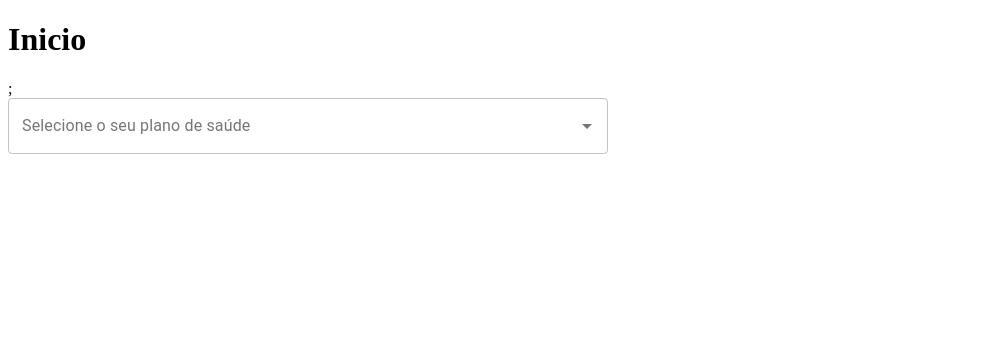
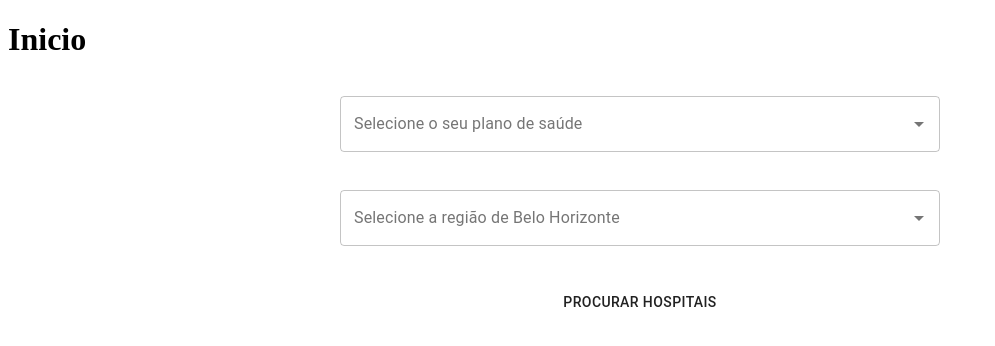
Before and after one commit to GabrielJunqueira/Projeto-Hospitais, a React (Create React App) app: page /inicio in a window 1280 px wide. Shown: the top 346 px of the page, without its empty margins (0-995 px from the left). Built offline with nearby package versions, Linux system fonts and the light colour scheme.

Commit message:
Update: Algumas mudanças na página ínicio

```diff
--- a/src/components/SelectBox/SelectBox.css
+++ b/src/components/SelectBox/SelectBox.css
@@ -3,4 +3,21 @@
     background-color: black;
     border-color: brown;
     margin: 25%;
+    width: 100%;
 }
+
+.autoCampo{
+    margin-top: 3%;
+    width: 100%;
+    display: flex;
+    justify-content: center;
+    margin-bottom: 2%;
+}
+
+.searchButton{
+    display: flex;
+    size: 50%;
+    justify-content: center;
+    margin-top: 3%;
+    color: bisque;
+}
--- a/src/components/SelectBox/SelectBox.js
+++ b/src/components/SelectBox/SelectBox.js
@@ -1,13 +1,16 @@
 import react from "react";
-import { NativeSelect } from "@material-ui/core";
+import { Button, NativeSelect } from "@material-ui/core";
 import { Autocomplete } from "@material-ui/lab";
 import { TextField } from "@material-ui/core";
 import "./SelectBox.css";
+import { Link } from 'react-router-dom';
+
 
 function SelectBox() {
   return (
     <div>
       <div classname="SelectionBox">
+        <div className="autoCampo">
           <Autocomplete
             className="inputPlanos"
             id="combo-box-demo"
@@ -23,7 +26,34 @@ function SelectBox() {
             )}
           />
         </div>
-
+        <div className="autoCampo">
+          <Autocomplete
+            className="inputPlanos"
+            id="combo-box-demo"
+            options={regionList}
+            getOptionLabel={(option) => option.regiao}
+            style={{ width: 600 }}
+            renderInput={(params) => (
+              <TextField
+                {...params}
+                label="Selecione a região de Belo Horizonte"
+                variant="outlined"
+              />
+            )}
+          />
+        </div>
+      </div>
+      <div className="searchButton">
+      <Button
+        id="pesquisar"
+        className="btn btn-outline-danger"
+        to={{
+          pathname: "/consulta",
+        }}
+      >
+        Procurar Hospitais
+      </Button>
+      </div>
     </div>
   );
 }
@@ -40,4 +70,16 @@ const planosList = [
   { plano: "Vitallis" },
 ];
 
+const regionList = [
+  { regiao: "Barreiro" },
+  { regiao: "Centro-Sul" },
+  { regiao: "Leste" },
+  { regiao: "Nordeste" },
+  { regiao: "Noroeste" },
+  { regiao: "Norte" },
+  { regiao: "Oeste" },
+  { regiao: "Pampulha" },
+  { regiao: "Venda Nova" },
+];
+
 export default SelectBox;
--- /dev/null
+++ b/src/pages/Inicio/Inicio.css
@@ -0,0 +1,9 @@
+.Container{
+    width: 100%;
+    margin: 25%;
+    background-color: brown !important;
+    display: flex;
+    justify-content: center;
+    border-color: red;
+
+}
--- a/src/pages/Inicio/Inicio.js
+++ b/src/pages/Inicio/Inicio.js
@@ -1,11 +1,15 @@
 import React from "react";
 import SelectBox from "../../components/SelectBox/SelectBox";
+
 
 function Inicio() {
   return (
     <div>
-      <h1>Inicio</h1>;
-      <SelectBox />
+    <h1>Inicio</h1>
+    <div className = "Container">
+        <SelectBox />
+
+    </div>
     </div>
   );
 }
--- /dev/null
+++ b/src/pages/Testes/Testes.js
@@ -0,0 +1,23 @@
+import react from "react";
+
+function Testes(){
+    return(
+        <div><h1>TESTES</h1>
+        <button onClick = {() =>clicou()}> CLICAAAA
+            </button>
+            </div>
+    );
+}
+
+function clicou(){
+    console.log(pessoa.idade++);
+}
+
+const pessoa = {
+    nome: "Gabriel",
+    idade: 19,
+    altura: 1.88,
+    curso: "Engenharia"
+};
+
+export default Testes;
--- /dev/null
+++ b/src/pages/Testes/index.js
@@ -0,0 +1 @@
+export {default} from "./Testes";
--- a/src/routes.js
+++ b/src/routes.js
@@ -1,6 +1,7 @@
 import react from "react";
 import Consulta from "./pages/Consulta/Consulta";
 import Inicio from "./pages/Inicio/Inicio";
+import Testes from "./pages/Testes/Testes";
 
 import { BrowserRouter, Route, Switch } from "react-router-dom";
 
@@ -10,6 +11,7 @@ function Routes() {
       <Switch>
         <Route path="/inicio" component={Inicio}></Route>
         <Route path="/consulta" component={Consulta}></Route>
+        <Route path="/testes" component={Testes}></Route>
       </Switch>
     </BrowserRouter>
   );
```
Also changed, not shown: src/pages/Testes/Testes.css (added). Lines whose indentation alone changed are shown as unchanged.
